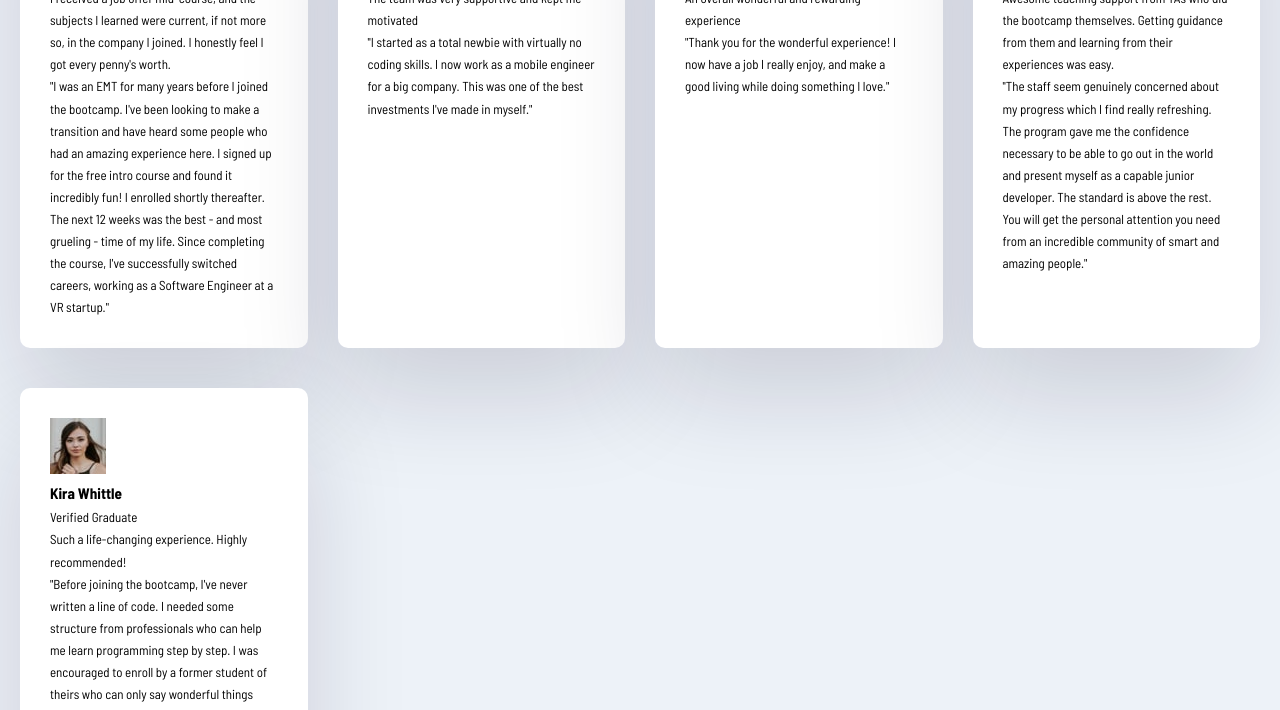
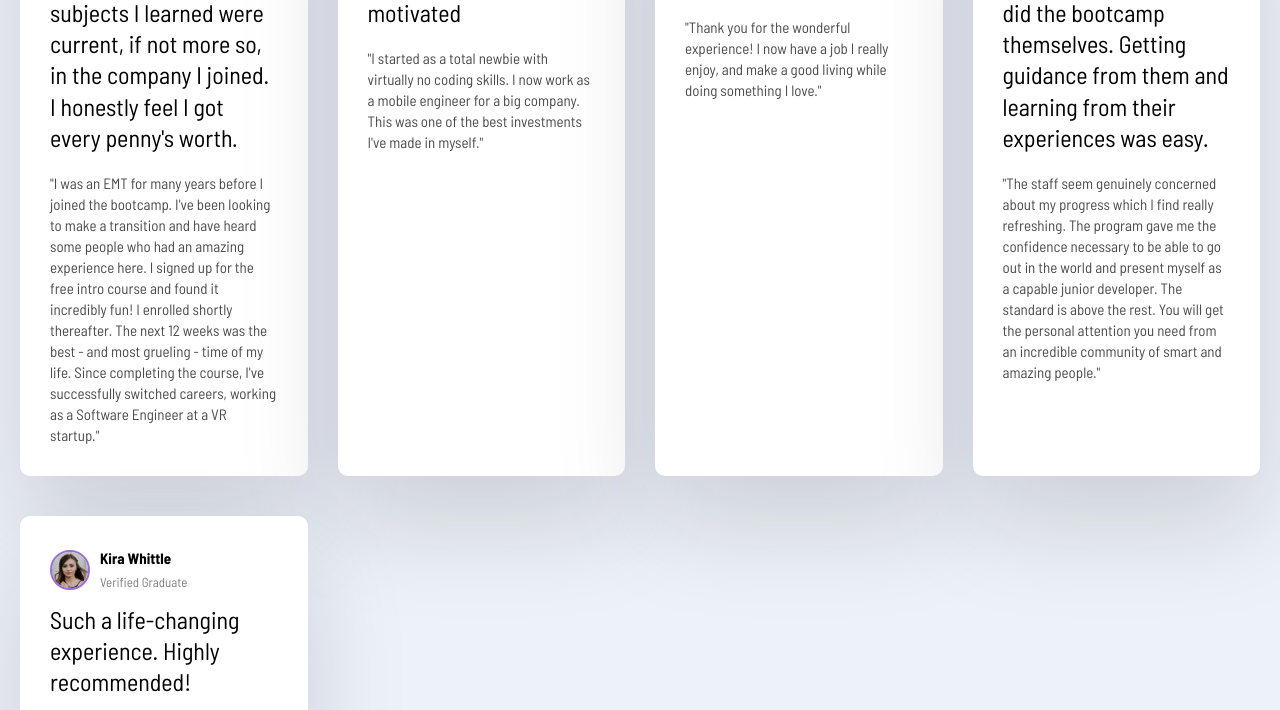
Before and after one commit to krizhnaa/learning-grid, a plain HTML site: page index.html in a window 1280 px wide. Shown: the part 273-983 px from the top of the page. Drawn offline with Linux system fonts and the light colour scheme.

Commit message:
Added Mini-Cards

```diff
--- a/style.css
+++ b/style.css
@@ -29,3 +29,39 @@ body {
   box-shadow: rgba(17, 12, 46, 0.15) 0px 48px 100px 0px;
   margin-bottom: 10px;
 }
+
+.card__header {
+  display: flex;
+  align-items: center;
+  margin-bottom: 10px;
+}
+
+.card__header h3 {
+  font-size: 15px;
+}
+
+.card__header p {
+  opacity: 50%;
+}
+
+.card__img {
+  width: 40px;
+  height: 40px;
+  border-radius: 50%;
+  border: 2px solid #996ed9;
+  margin-right: 10px;
+}
+
+.card__lead {
+  font-size: 1.5rem;
+  font-weight: 500;
+  line-height: 1.3;
+  margin-bottom: 20px;
+}
+
+.card__quote {
+  font-size: 15px;
+  font-weight: 500;
+  line-height: 1.4;
+  opacity: 70%;
+}
```
